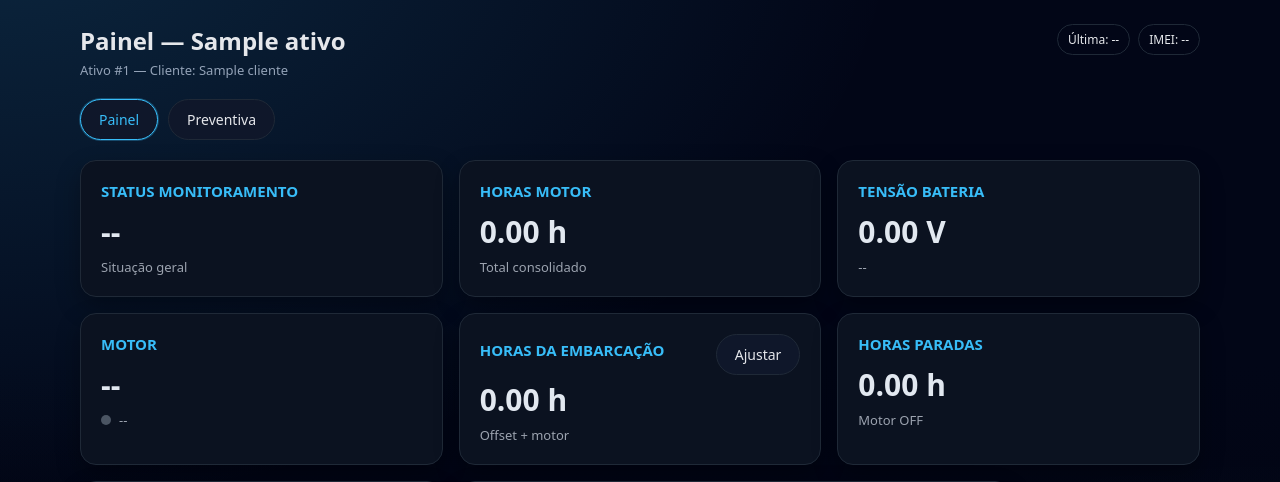
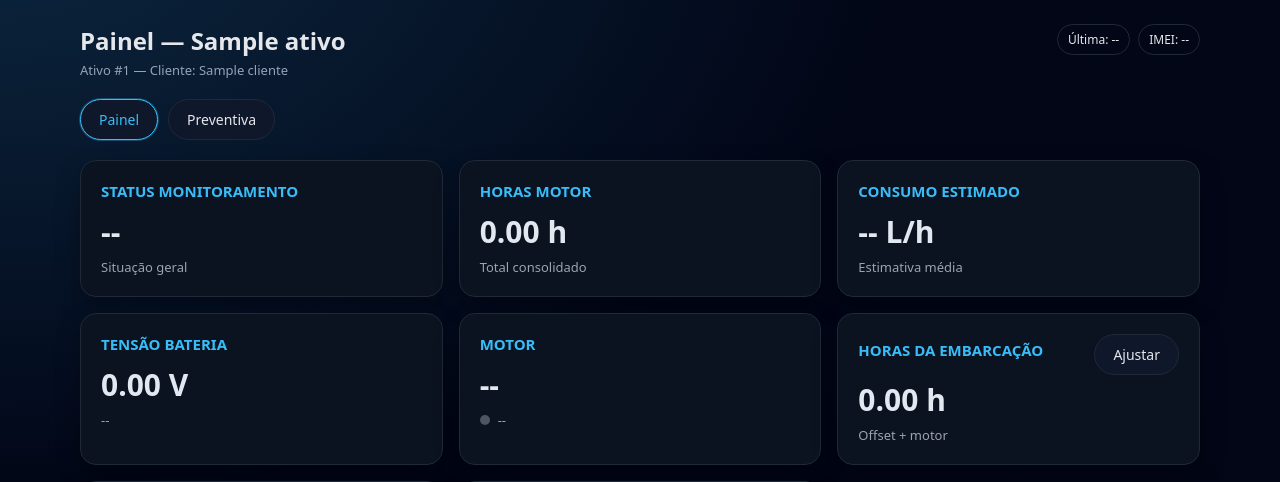
Before and after one commit to NettoSantana/gerenciador-ativos, a Flask app: page /ativos/painel/1 in a window 1280 px wide. Shown: the part 95-577 px from the top of the page. Run offline with Flask 3, Linux system fonts and the light colour scheme; a user stored in the database is signed in; tables that the repository leaves empty hold one stand-in row (values such as "Sample post").

Commit message:
feat(dev): adiciona card Consumo estimado no painel do ativo

```diff
--- a/templates/ativos/painel.html
+++ b/templates/ativos/painel.html
@@ -184,6 +184,13 @@
       <div class="kpi-helper">Total consolidado</div>
     </div>
 
+    <!-- ✅ NOVO CARD (clicável / link morto por enquanto) -->
+    <a href="#" class="card-kpi col-4" style="display:block;text-decoration:none;">
+      <h2>Consumo estimado</h2>
+      <div class="kpi-value" id="kpiConsumo">-- L/h</div>
+      <div class="kpi-helper">Estimativa média</div>
+    </a>
+
     <div class="card-kpi col-4">
       <h2>Tensão bateria</h2>
       <div class="kpi-value" id="kpiTensao">0.00 V</div>
@@ -213,7 +220,6 @@
       <div class="kpi-value" id="kpiHorasParadas">0.00 h</div>
       <div class="kpi-helper">Motor OFF</div>
     </div>
-
     <div class="card-kpi col-4">
       <h2>Ignições</h2>
       <div class="kpi-value" id="kpiIgnicoes">0</div>
@@ -406,7 +412,6 @@
 
       const tensao = Number(d.tensao_bateria ?? 0);
       document.getElementById("kpiTensao").textContent = tensao.toFixed(2) + " V";
-
       let info = "—";
       if (tensao === 0) info = "Sem leitura";
       else if (tensao < 12.0) info = "Baixa";
@@ -415,6 +420,14 @@
       document.getElementById("kpiTensaoInfo").textContent = info;
 
       document.getElementById("kpiHorasMotor").textContent = Number(d.horas_motor ?? 0).toFixed(2) + " h";
+
+      /* ✅ NOVO KPI: consumo estimado */
+      if (d.consumo_lph !== undefined && d.consumo_lph !== null && d.consumo_lph !== "") {
+        document.getElementById("kpiConsumo").textContent = Number(d.consumo_lph).toFixed(2) + " L/h";
+      } else {
+        document.getElementById("kpiConsumo").textContent = "-- L/h";
+      }
+
       document.getElementById("kpiHorasEmbarcacao").textContent = Number(d.horas_embarcacao ?? 0).toFixed(2) + " h";
       document.getElementById("kpiHorasParadas").textContent = Number(d.horas_paradas ?? 0).toFixed(2) + " h";
       document.getElementById("kpiIgnicoes").textContent = Number(d.ignicoes ?? 0);
```
Also changed, not shown: commitmsg.txt (+5 -4 lines).
